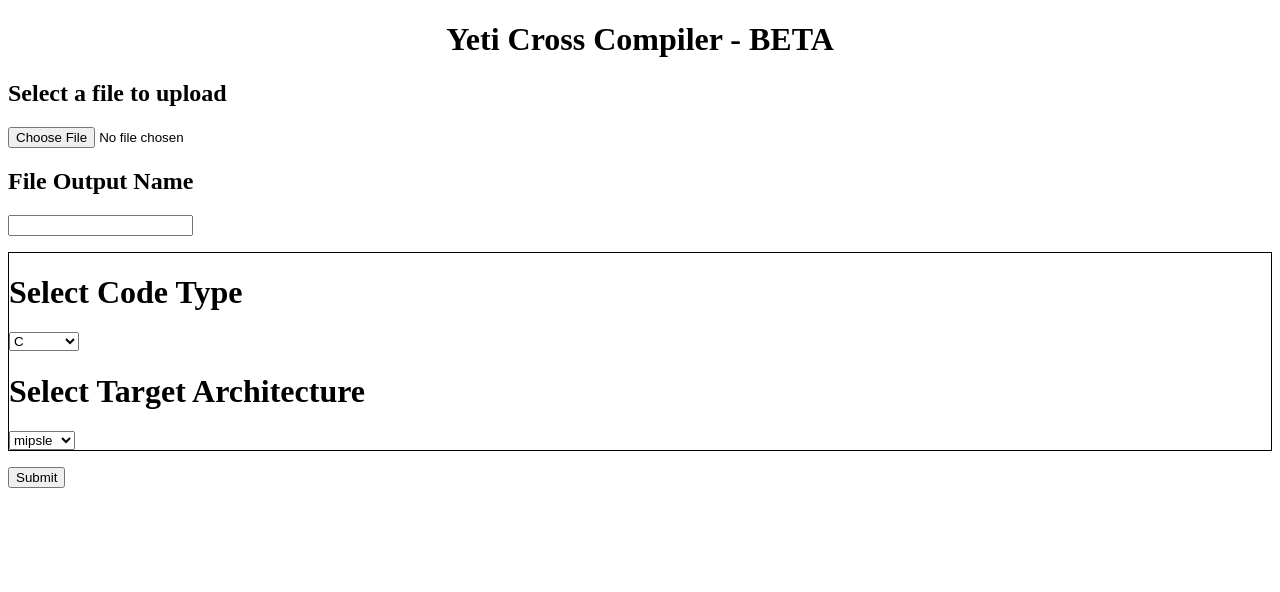
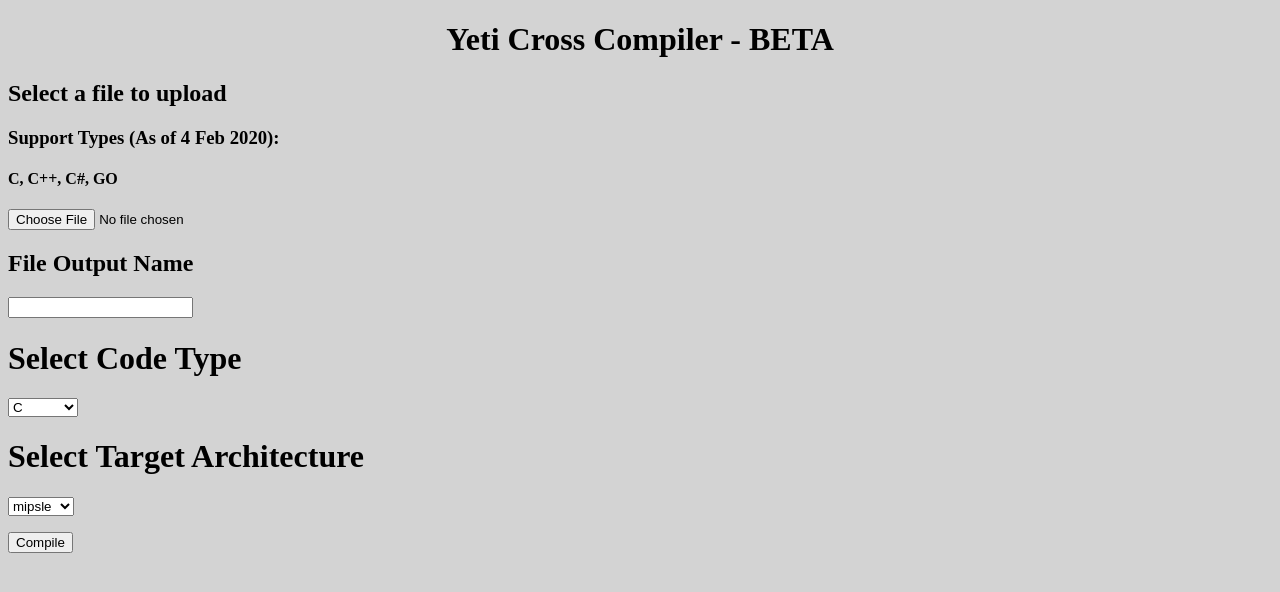
Before and after one commit to zeroward/WebCrossCompiler, a Flask app: page / in a window 1280 px wide. Shown: the top 592 px of the page. Run offline with Flask 2, Linux system fonts and the light colour scheme.

Commit message:
Fixed things

```diff
--- a/main.py
+++ b/main.py
@@ -41,7 +41,10 @@ def upload_file():
             print("File Saved, compiling")
             ccomp.comphandle(filename, compiler, arch, outfile)
             outfilepath = "./output/" + outfile
-            return send_file(outfilepath, as_attachment=True)
+            try:
+                return send_file(outfilepath, as_attachment=True)
+            except:
+                flash("Compilation Failed, Check File and Try again")
         else:
             flash('Source Code Only Allowed!')
             return redirect(request.url)
--- a/templates/upload.html
+++ b/templates/upload.html
@@ -1,7 +1,13 @@
 <!doctype html>
+<style>
+    body {background-color: lightgrey};
+
+</style>
 <title>Yeti Online Cross Compiler</title>
 <div style="text-align: center;"> <h1>Yeti Cross Compiler - BETA</h1></div>
 <h2>Select a file to upload</h2>
+<h3>Support Types (As of 4 Feb 2020):</h3>
+<h4>C, C++, C#, GO</h4>
 <p>
 	{% with messages = get_flashed_messages() %}
 	  {% if messages %}
@@ -21,7 +27,6 @@
             <h2>File Output Name </h2><input type="text" name="output" required>
     </dl>
     <p>
-        <div style="border: 1px solid #000000">
         <h1>Select Code Type</h1>
         <select name="compiler" required>
             <option value="C">C</option>
@@ -37,9 +42,8 @@
             <option value="x86">x86</option>
             <option value="x8664">x86_64</option>
         </select>
-        </div>
     </p>
     <p>
-		<input type="submit" value="Submit">
+		<input type="submit" value="Compile">
 	</p>
 </form>
```
Lines whose indentation alone changed are shown as unchanged.
